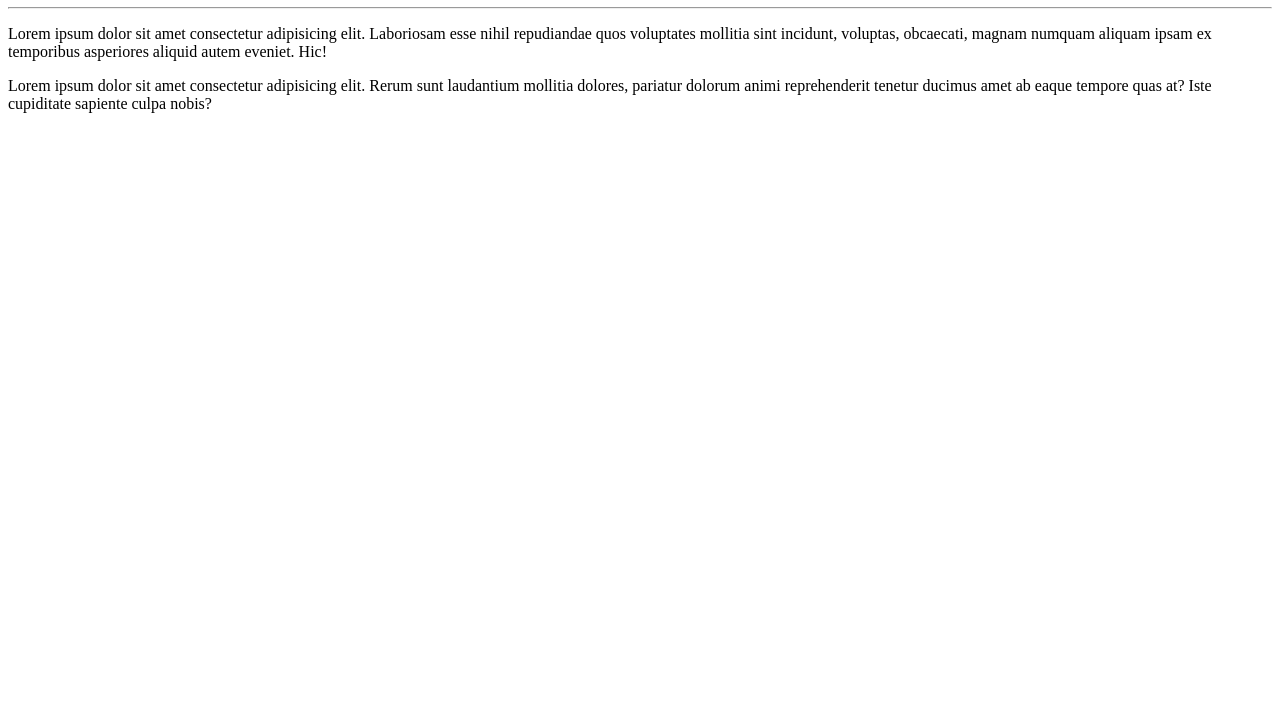
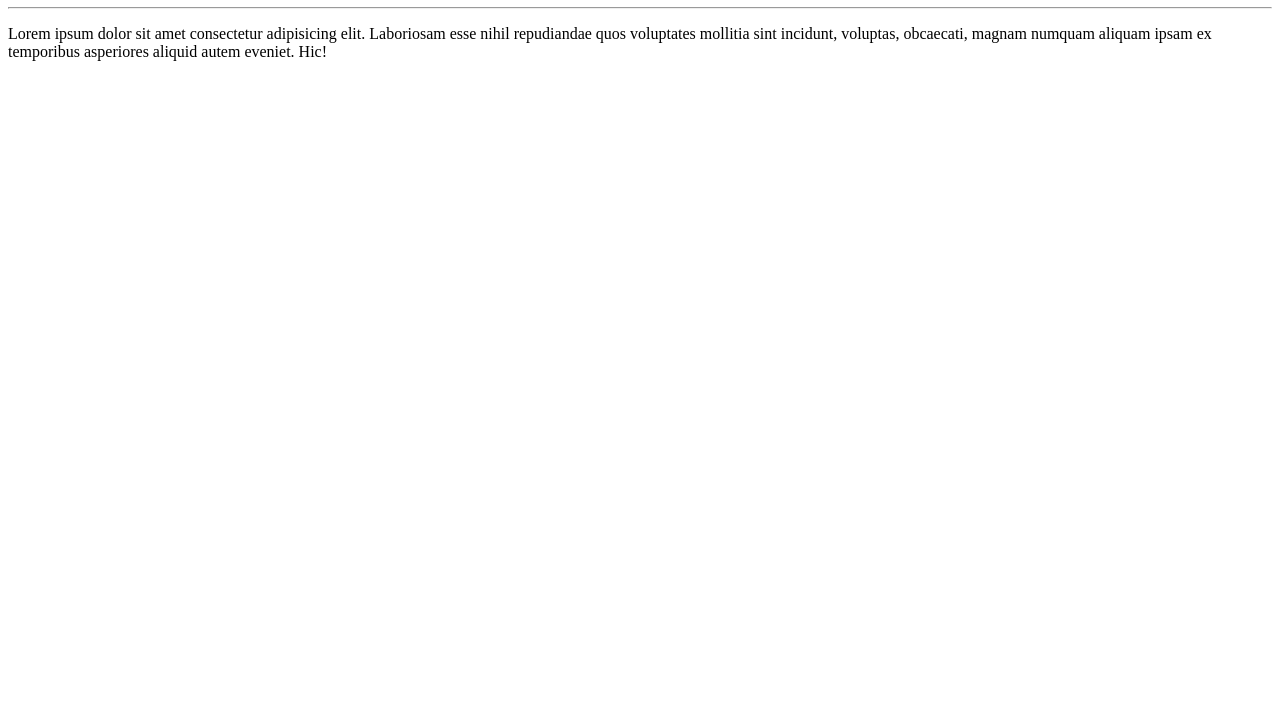
Before and after one commit to KevynPraia/Ola-mundo, a plain HTML site: page site-exemplo/index.html in a window 1280 px wide. Shown: the part 73-800 px from the top of the page. Drawn offline with Linux system fonts and the light colour scheme.

Commit message:
Update index.html

```diff
--- a/site-exemplo/index.html
+++ b/site-exemplo/index.html
@@ -10,6 +10,6 @@
     <h1>Olá, mundo!</h1>
     <hr>
     <p>Lorem ipsum dolor sit amet consectetur adipisicing elit. Laboriosam esse nihil repudiandae quos voluptates mollitia sint incidunt, voluptas, obcaecati, magnam numquam aliquam ipsam ex temporibus asperiores aliquid autem eveniet. Hic!</p>
-    <p>Lorem ipsum dolor sit amet consectetur adipisicing elit. Rerum sunt laudantium mollitia dolores, pariatur dolorum animi reprehenderit tenetur ducimus amet ab eaque tempore quas at? Iste cupiditate sapiente culpa nobis?</p>
+
 </body>
 </html>
```
